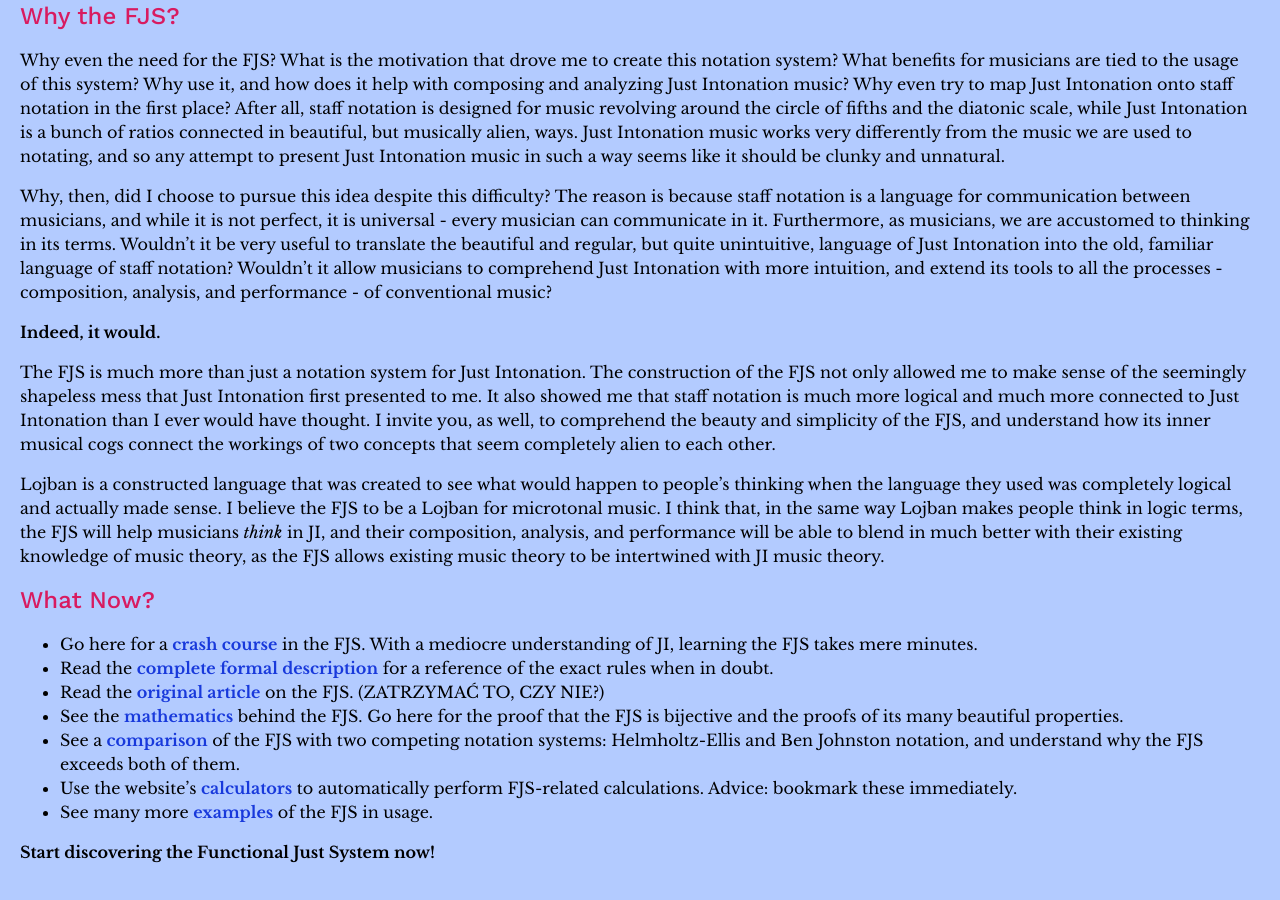
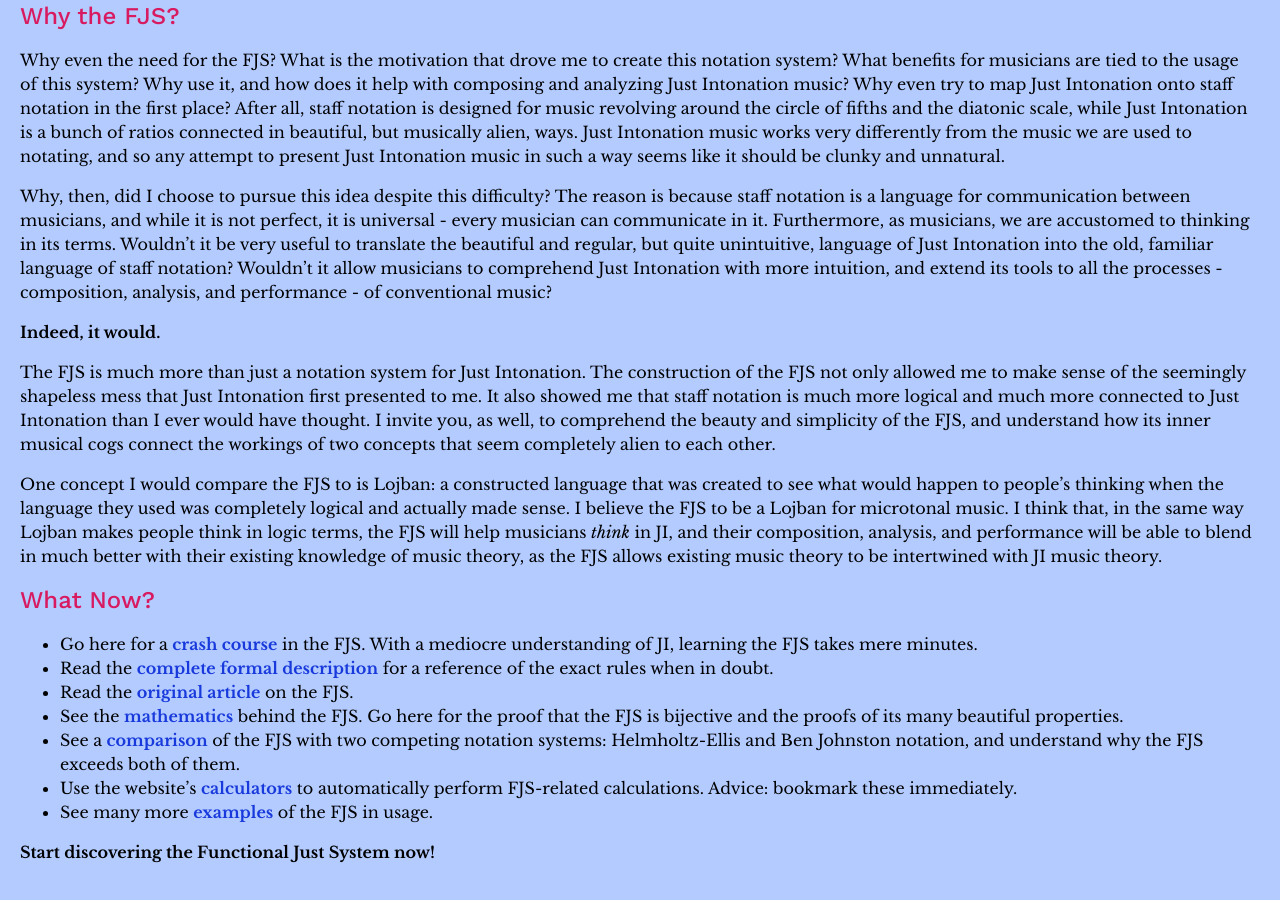
Before and after one commit to misotanni/misotanni.github.io, a Jekyll site: the page built from fjs/en/index.md, in a window 1280 px wide and 900 px high, scrolled down 1664 px. Built offline with Jekyll 4.4.1, drawn with Linux system fonts in a browser that asks for light colours.

Commit message:
Update index.md

```diff
--- a/fjs/en/index.md
+++ b/fjs/en/index.md
@@ -66,16 +66,16 @@
 
 The FJS is much more than just a notation system for Just Intonation. The construction of the FJS not only allowed me to make sense of the seemingly shapeless mess that Just Intonation first presented to me. It also showed me that staff notation is much more logical and much more connected to Just Intonation than I ever would have thought. I invite you, as well, to comprehend the beauty and simplicity of the FJS, and understand how its inner musical cogs connect the workings of two concepts that seem completely alien to each other.
 
-Lojban is a constructed language that was created to see what would happen to people's thinking when the language they used was completely logical and actually made sense. I believe the FJS to be a Lojban for microtonal music. I think that, in the same way Lojban makes people think in logic terms, the FJS will help musicians *think* in JI, and their composition, analysis, and performance will be able to blend in much better with their existing knowledge of music theory, as the FJS allows existing music theory to be intertwined with JI music theory.
+One concept I would compare the FJS to is Lojban: a constructed language that was created to see what would happen to people's thinking when the language they used was completely logical and actually made sense. I believe the FJS to be a Lojban for microtonal music. I think that, in the same way Lojban makes people think in logic terms, the FJS will help musicians *think* in JI, and their composition, analysis, and performance will be able to blend in much better with their existing knowledge of music theory, as the FJS allows existing music theory to be intertwined with JI music theory.
 
 ## What Now?
 
 - Go here for a [crash course](crash.html) in the FJS. With a mediocre understanding of JI, learning the FJS takes mere minutes.
-- Read the [complete formal description](https://misotanni.bandcamp.com/album/6-digit-computer-ost) for a reference of the exact rules when in doubt.
-- Read the [original article](https://misotanni.github.io/fjs/guide.html) on the FJS. (ZATRZYMAĆ TO, CZY NIE?)
-- See the [mathematics](https://misotanni.bandcamp.com/album/6-digit-computer-ost) behind the FJS. Go here for the proof that the FJS is bijective and the proofs of its many beautiful properties.
-- See a [comparison](https://misotanni.bandcamp.com/album/6-digit-computer-ost) of the FJS with two competing notation systems: Helmholtz-Ellis and Ben Johnston notation, and understand why the FJS exceeds both of them.
-- Use the website's [calculators](https://misotanni.bandcamp.com/album/6-digit-computer-ost) to automatically perform FJS-related calculations. Advice: bookmark these immediately.
-- See many more [examples](https://misotanni.bandcamp.com/album/6-digit-computer-ost) of the FJS in usage.
+- Read the [complete formal description](rules.html) for a reference of the exact rules when in doubt.
+- Read the [original article](guide.html) on the FJS.
+- See the [mathematics](math.html) behind the FJS. Go here for the proof that the FJS is bijective and the proofs of its many beautiful properties.
+- See a [comparison](compare.html) of the FJS with two competing notation systems: Helmholtz-Ellis and Ben Johnston notation, and understand why the FJS exceeds both of them.
+- Use the website's [calculators](calc.html) to automatically perform FJS-related calculations. Advice: bookmark these immediately.
+- See many more [examples](examples.html) of the FJS in usage.
 
 **Start discovering the Functional Just System now!**
```
